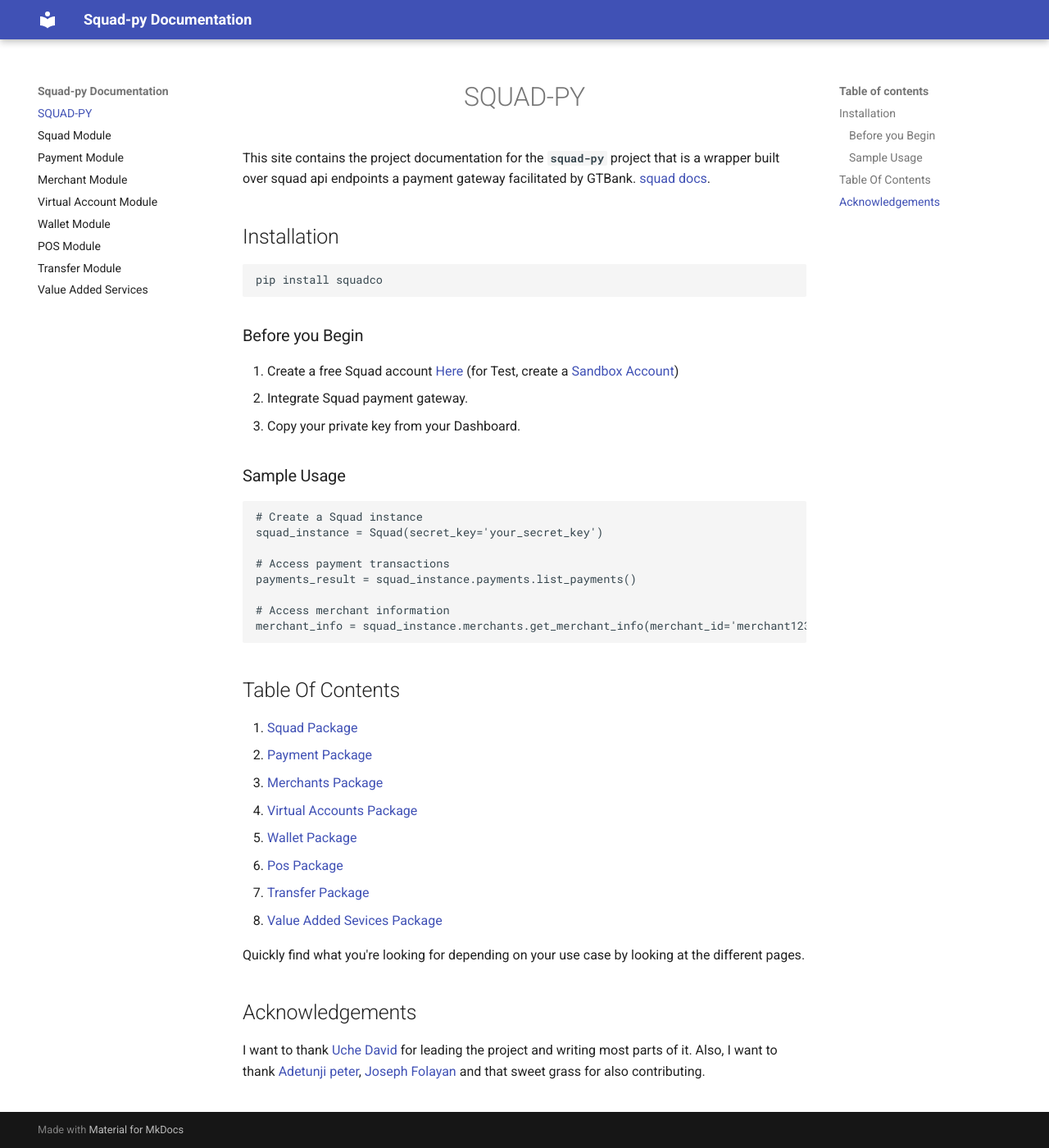
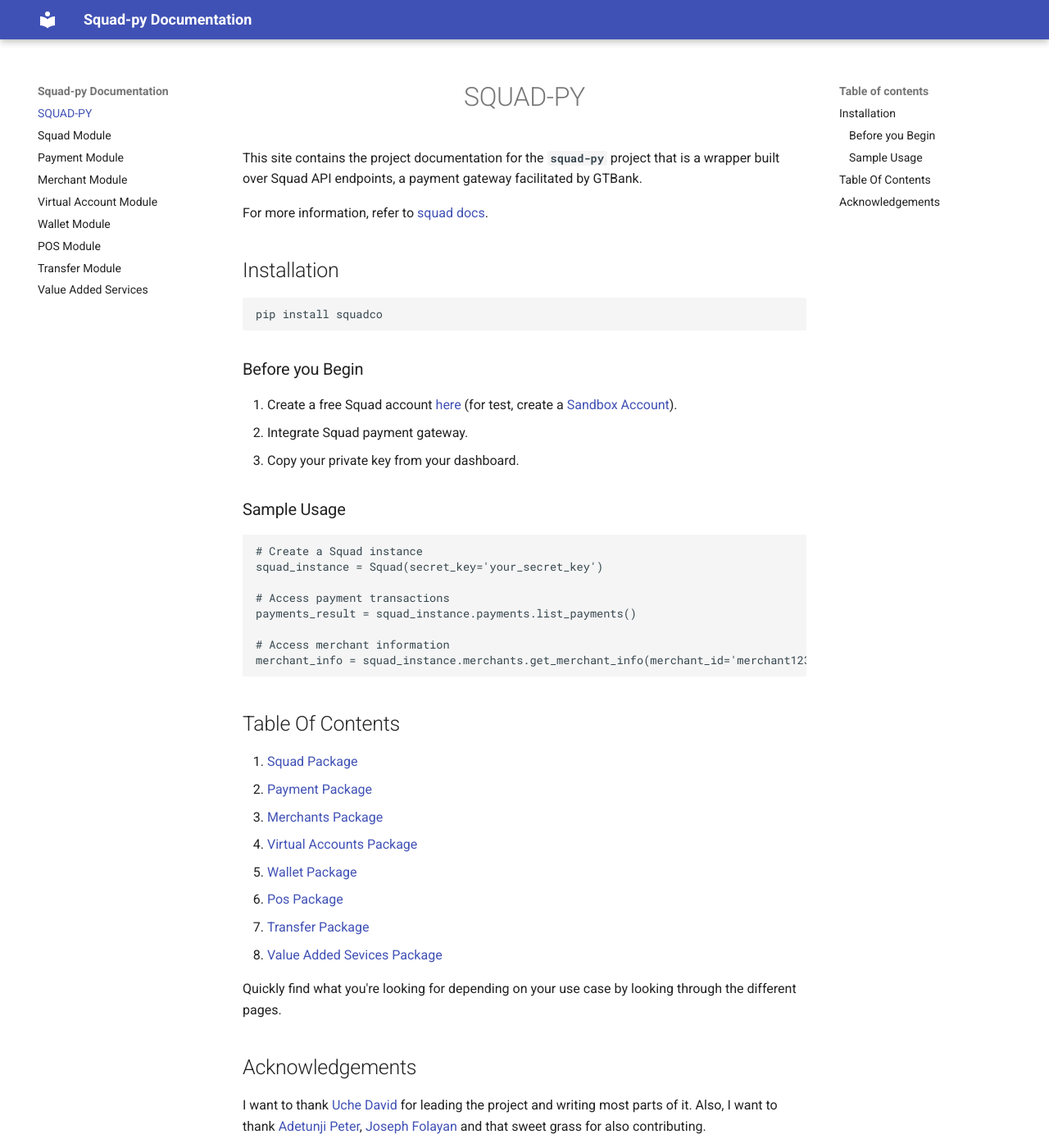
Before and after one commit to joey1123455/squad-py, an MkDocs documentation site: the page built from docs/index.md, in a window 1280 px wide and 1400 px high. Shown: the whole window at 82% size. Built offline with MkDocs 1.6.1 and Material for MkDocs 9.7.7, drawn with Linux system fonts in a browser that asks for light colours.

Commit message:
🥢 Tiny doc typo fixes.

````diff
--- a/docs/index.md
+++ b/docs/index.md
@@ -1,8 +1,10 @@
 # <center>SQUAD-PY<center/>
 
 This site contains the project documentation for the
-**`squad-py`** project that is a wrapper built over squad api endpoints
+**`squad-py`** project that is a wrapper built over Squad API endpoints,
 a payment gateway facilitated by GTBank.
+
+For more information, refer to
 [squad docs](
     https://squadinc.gitbook.io/squad-api-documentation/).
 
@@ -12,9 +14,9 @@
 ```
 
 ### Before you Begin
-1. Create a free Squad account [Here](https://dashboard.squadco.com/sign-up) (for Test, create a [Sandbox Account](https://sandbox.squadco.com/sign-up))
+1. Create a free Squad account [here](https://dashboard.squadco.com/sign-up) (for test, create a [Sandbox Account](https://sandbox.squadco.com/sign-up)).
 2. Integrate Squad payment gateway.
-3. Copy your private key from your Dashboard.
+3. Copy your private key from your dashboard.
 
 
 ### Sample Usage
@@ -42,8 +44,8 @@
 
 
 Quickly find what you're looking for depending on
-your use case by looking at the different pages.
+your use case by looking through the different pages.
 
 ## Acknowledgements
 
-I want to thank [Uche David](https://github.com/debugtitan) for leading the project and writing most parts of it. Also, I want to thank [Adetunji peter](https://github.com/Grenate22), [Joseph Folayan](https://github.com/joey1123455) and that sweet grass for also contributing.
+I want to thank [Uche David](https://github.com/debugtitan) for leading the project and writing most parts of it. Also, I want to thank [Adetunji Peter](https://github.com/Grenate22), [Joseph Folayan](https://github.com/joey1123455) and that sweet grass for also contributing.
````
